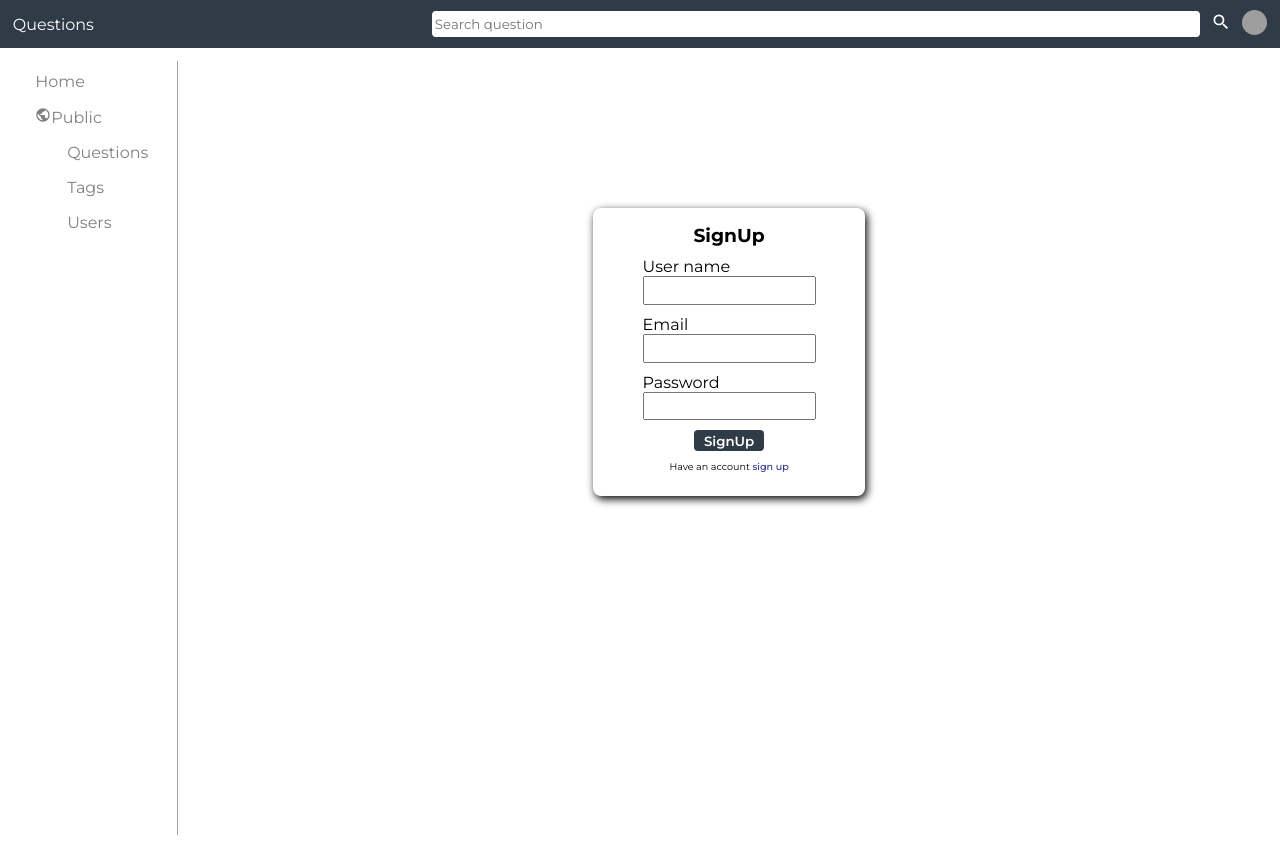
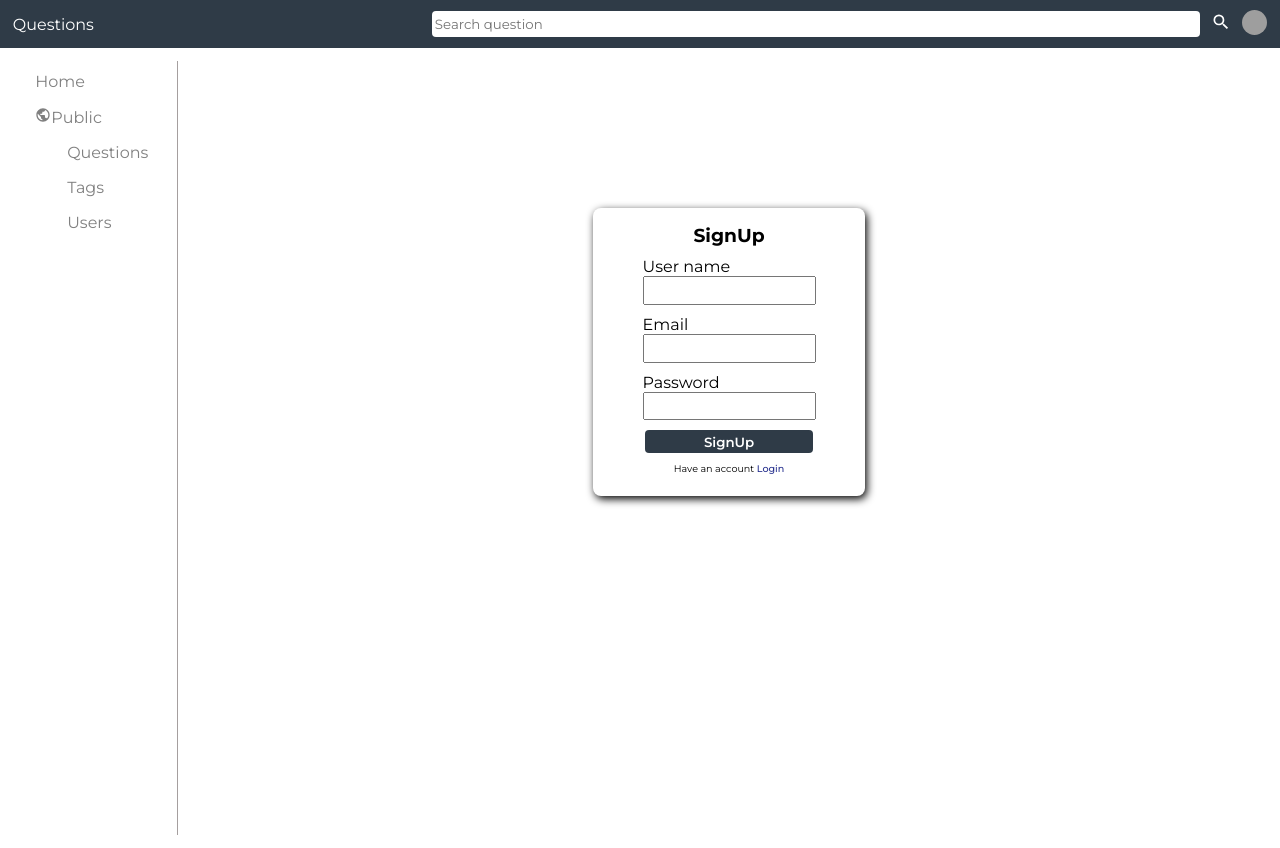
Before and after one commit to ruelngatia/jituStack, a React (Create React App) app: page /signup in a window 1280 px wide. Built offline with nearby package versions, Linux system fonts and the light colour scheme; grey boxes are pictures that could not be loaded.

Commit message:
apply the user interface

```diff
--- a/src/Layout/LoginForm/LoginForm.css
+++ b/src/Layout/LoginForm/LoginForm.css
@@ -1,4 +1,5 @@
 .login-form{
+    margin-top: 10rem;
     width: 17rem;
     height: 17rem;
     border-radius: 10px;
--- a/src/Layout/SignUpForm/SignUpForm.css
+++ b/src/Layout/SignUpForm/SignUpForm.css
@@ -19,11 +19,16 @@
     text-align: center;
 }
 
+.signup-form .div-btn{
+   width: 70%;
+}
+
 .signup-form button{
+    width: 100%;
     color: white;
     background-color: #2F3B47;
     border: none;
-    padding-block: .15rem;
+    padding-block: .2rem;
     padding-inline: .6rem;
     border-radius: 4px;
     font-weight: 600;
--- a/src/Layout/SignUpForm/SignUpForm.js
+++ b/src/Layout/SignUpForm/SignUpForm.js
@@ -21,11 +21,11 @@ export default function SignUpForm() {
             <br/>
             <input type={'password'}/>
         </div>
-        <div>
+        <div className='div-btn'>
             <button>SignUp</button>
         </div>
             <p>
-               Have an account <span><Link to={'/login'} className='span-link'>sign up</Link></span>
+               Have an account <span><Link to={'/login'} className='span-link'>Login</Link></span>
             </p>
     </div>
   )
--- a/src/Pages/Login/Login.css
+++ b/src/Pages/Login/Login.css
@@ -3,5 +3,5 @@
     height: 100vh;
     display: flex;
     justify-content: center;
-    align-items: center;
+
 }
```
